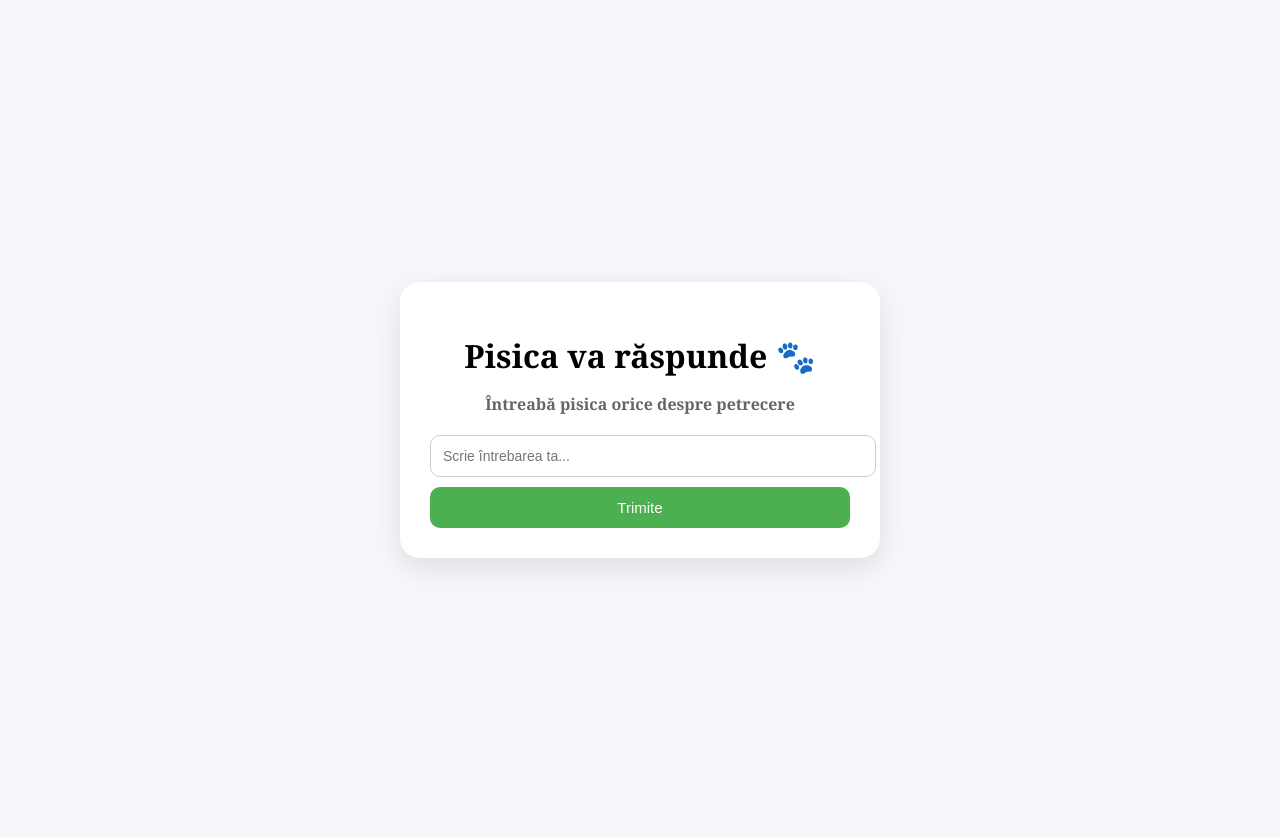
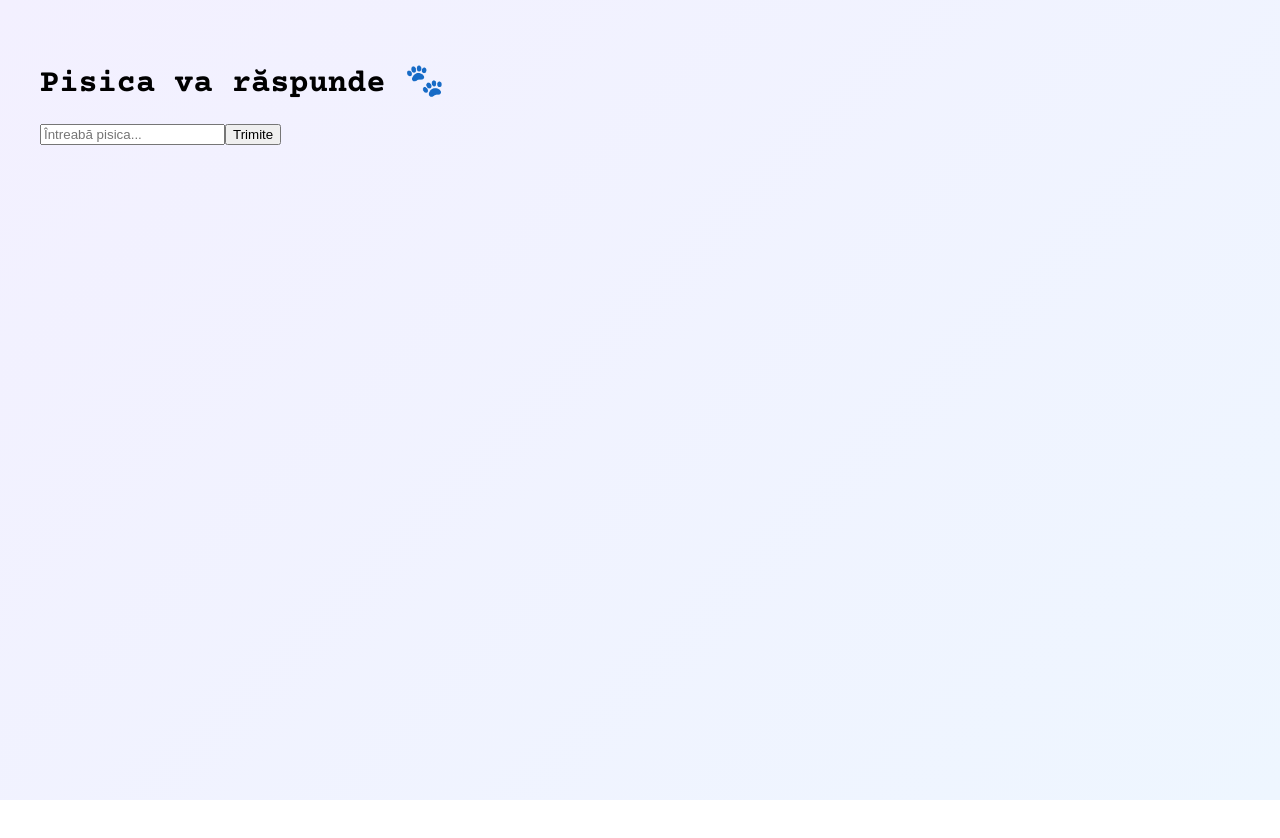
Before and after one commit to andreiana007/wed-invitation, a Next.js app: page /pisica in a window 1280 px wide. After the commit the page ends 800 px from the top, so only its background shows below. Built offline with nearby package versions, Linux system fonts and the light colour scheme.

Commit message:
Update page.js

```diff
--- a/app/pisica/page.js
+++ b/app/pisica/page.js
@@ -10,7 +10,7 @@ export default function PisicaPage() {
     const lower = text.toLowerCase();
 
     if (lower.includes("unde") || lower.includes("loc")) {
-      return "Pisica spune: La Hotel Ramada Plaza, pe Bdv, Poligrafiei 6-8,  la terenurile de tenis.";
+      return "Pisica spune: La Hotel Ramada Plaza, la terenurile de tenis.";
     }
 
     if (lower.includes("martori")) {
@@ -32,13 +32,12 @@ export default function PisicaPage() {
     if (
       lower.includes("salut") ||
       lower.includes("buna") ||
-      lower.includes("bună") ||
-      lower.includes("hello")
+      lower.includes("bună")
     ) {
-      return "Pisica spune: Miau! Bine ai venit 🐾";
+      return "Pisica spune: Miau! 🐾";
     }
 
-    return "Pisica spune: Miau... verifică invitația pentru toate detaliile.";
+    return "Pisica spune: Miau... verifică invitația.";
   };
 
   const handleSend = () => {
@@ -47,80 +46,18 @@ export default function PisicaPage() {
   };
 
   return (
-    <main
-      style={{
-        minHeight: "100vh",
-        display: "flex",
-        justifyContent: "center",
-        alignItems: "center",
-        background: "#f7f7fb",
-        fontFamily: "Georgia, serif",
-        padding: "20px",
-      }}
-    >
-      <div
-        style={{
-          background: "white",
-          padding: "30px",
-          borderRadius: "20px",
-          width: "100%",
-          maxWidth: "420px",
-          textAlign: "center",
-          boxShadow: "0 10px 30px rgba(0,0,0,0.1)",
-        }}
-      >
-        <h1 style={{ marginBottom: "10px" }}>
-          Pisica va răspunde 🐾
-        </h1>
+    <main style={{ padding: 40 }}>
+      <h1>Pisica va răspunde 🐾</h1>
 
-        <p style={{ marginBottom: "20px", color: "#666" }}>
-          Întreabă pisica orice despre petrecere
-        </p>
+      <input
+        value={question}
+        onChange={(e) => setQuestion(e.target.value)}
+        placeholder="Întreabă pisica..."
+      />
 
-        <input
-          type="text"
-          value={question}
-          onChange={(e) => setQuestion(e.target.value)}
-          placeholder="Scrie întrebarea ta..."
-          style={{
-            width: "100%",
-            padding: "12px",
-            borderRadius: "10px",
-            border: "1px solid #ccc",
-            marginBottom: "10px",
-            fontSize: "14px",
-          }}
-        />
+      <button onClick={handleSend}>Trimite</button>
 
-        <button
-          onClick={handleSend}
-          style={{
-            width: "100%",
-            padding: "12px",
-            borderRadius: "10px",
-            border: "none",
-            background: "#4CAF50",
-            color: "white",
-            fontSize: "15px",
-            cursor: "pointer",
-          }}
-        >
-          Trimite
-        </button>
-
-        {answer && (
-          <div
-            style={{
-              marginTop: "20px",
-              padding: "15px",
-              borderRadius: "12px",
-              background: "#f0f4ff",
-            }}
-          >
-            {answer}
-          </div>
-        )}
-      </div>
+      {answer && <p>{answer}</p>}
     </main>
   );
 }
```
